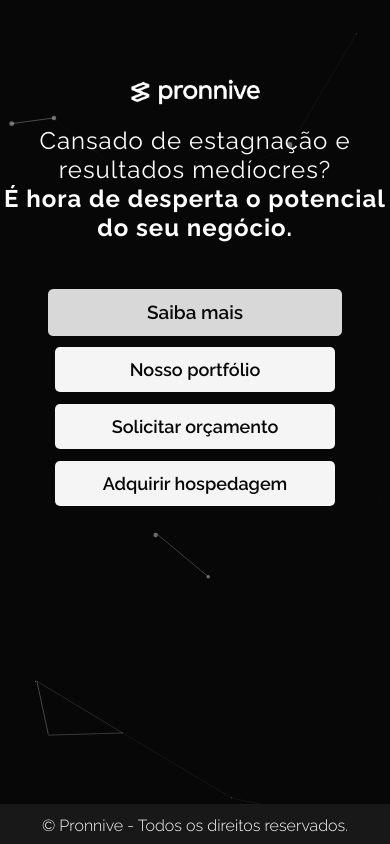
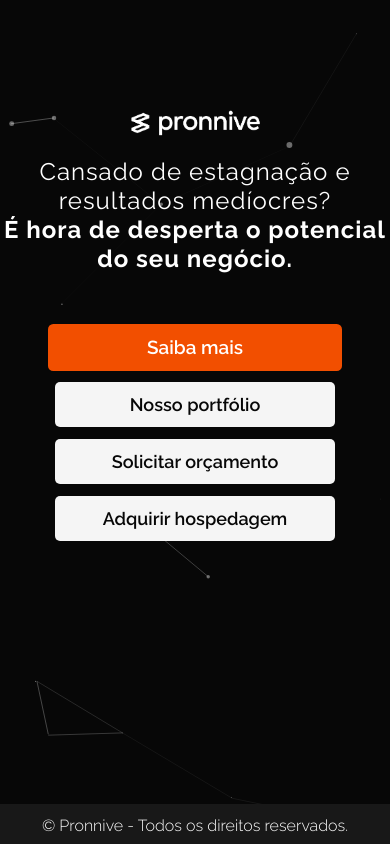
Before and after one commit to witorlinhares/pronnive, a plain HTML site: page index.html in a window 390 px wide. In both pictures the pointer is over the button "Saiba mais". Drawn offline with Linux system fonts and the light colour scheme.

Commit message:
responsiveness

```diff
--- a/assets/style.css
+++ b/assets/style.css
@@ -27,6 +27,7 @@ body{
 
 .info, .link-img{
     display: flex;
+    padding: 4% 0% 1%;
     justify-content: center;
     align-items: center;
     flex-direction: column;
@@ -73,7 +74,7 @@ header{
 /*logo*/
 img{
     max-width: 10%;
-    padding: 7% 0% 1%;
+    /* padding: 7% 0% 1%; */
     margin: 0;
     justify-content: center;
     align-items: center;
@@ -128,8 +129,8 @@ a.link button{
 /*button hover*/
 a.link button:hover{
     transform: scale(1.05);
-    color: #070707;
-    background: #d8d8d8;
+    color: #fff;
+    background: #f24f00;
 }
 
 /*footer*/
```
